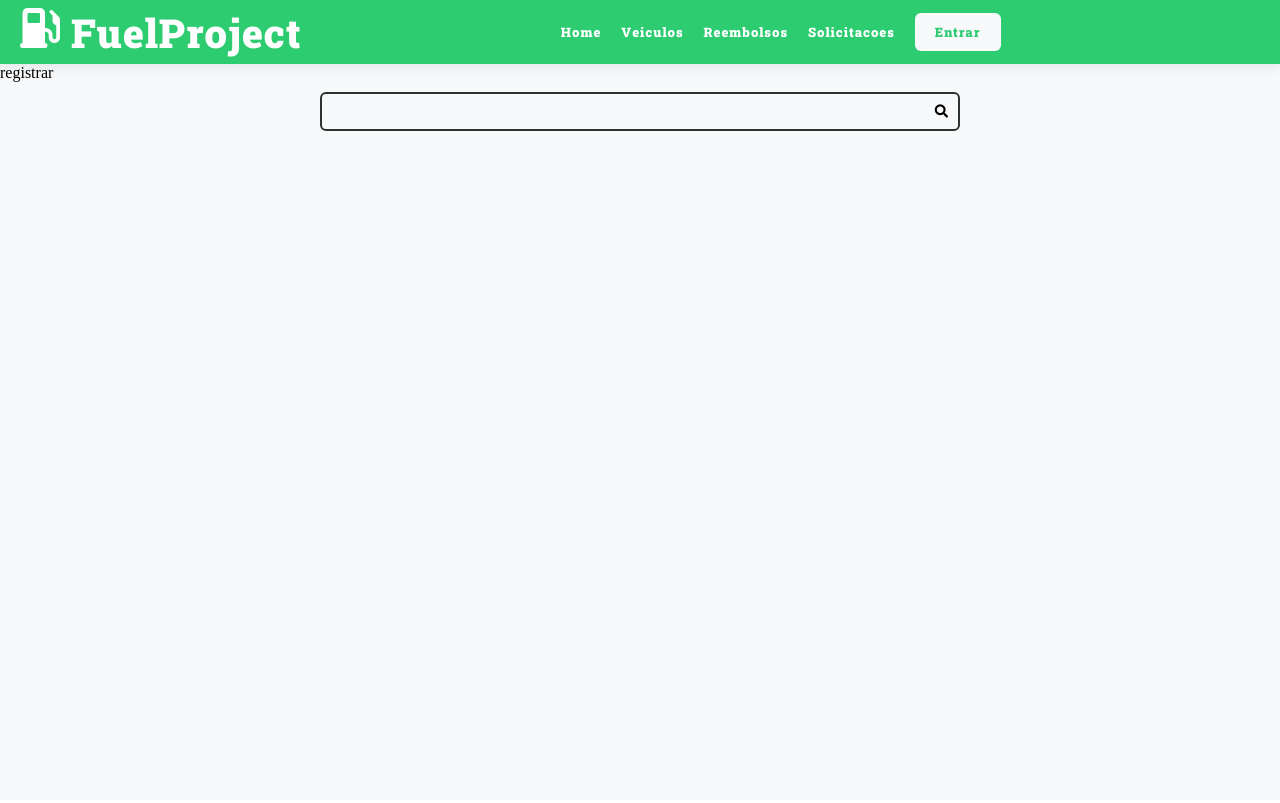
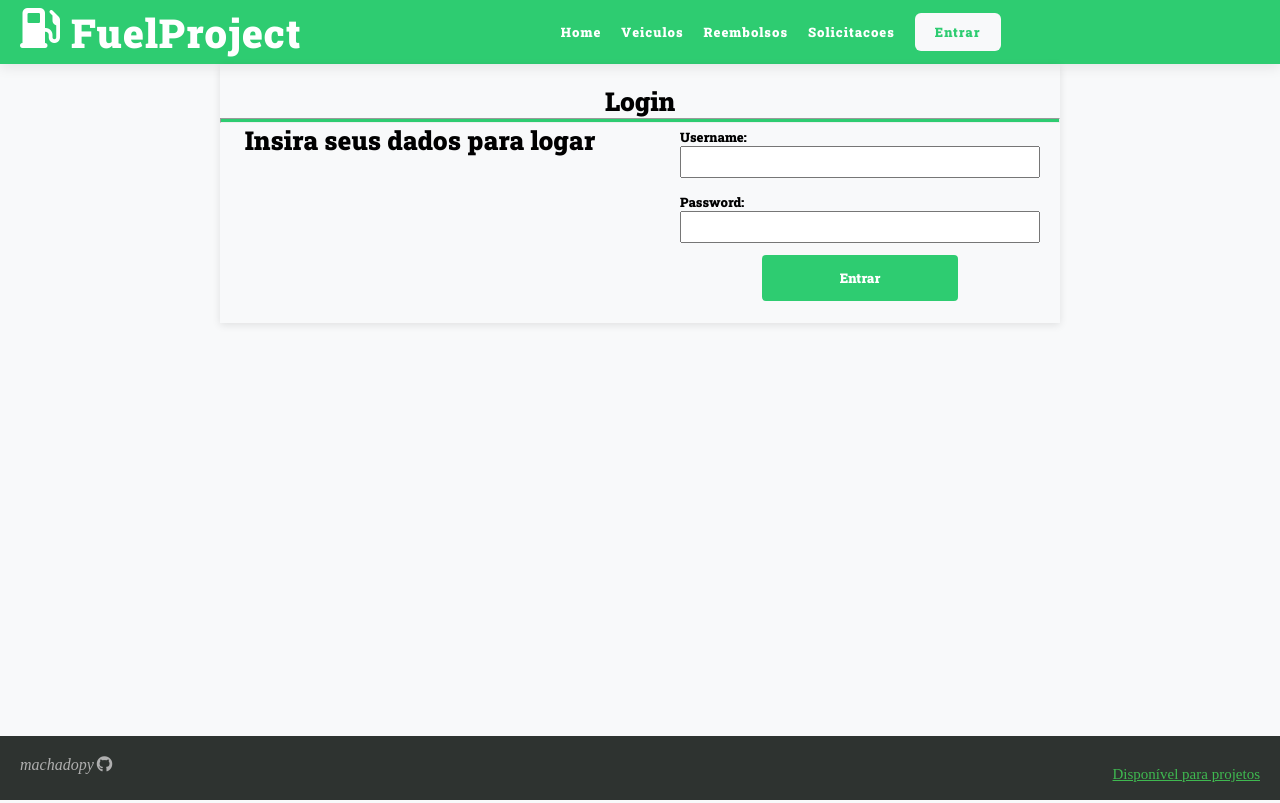
Before and after one commit to machadopy/fuelproject, a Django app: page /user_login/ in a window 1280 px wide. Before the commit the page ends 131 px from the top, so only its background shows below. Run offline with Django 5.2, Linux system fonts and the light colour scheme; some libraries are stand-ins or nearby versions.

Commit message:
feat: implement user registration and login functionality with email validation

```diff
--- /dev/null
+++ b/usuarios/forms/__init__.py
@@ -0,0 +1,3 @@
+# flake8: noqa
+from .login_form import LoginForm
+from .register_form import RegisterForm
--- /dev/null
+++ b/usuarios/forms/login_form.py
@@ -0,0 +1,7 @@
+from django import forms
+
+class LoginForm(forms.Form):
+    username = forms.CharField()
+    password = forms.CharField(
+        widget=forms.PasswordInput
+        )
--- a/usuarios/templates/usuarios/register.html
+++ b/usuarios/templates/usuarios/register.html
@@ -12,7 +12,7 @@
             <h1>Insira seus dados para cadastrar</h1>
         </div>
         {{ form.non_field_errors }}
-        <form action="{% url 'usuarios:create' %}" method="POST" class="register-form">
+        <form action="{% url 'usuarios:register_create' %}" method="POST" class="register-form">
             {% csrf_token %}
             {% for field in form %}
                 <div class="form-group">
--- a/usuarios/templates/usuarios/user_login.html
+++ b/usuarios/templates/usuarios/user_login.html
@@ -1,19 +1,40 @@
-{% extends 'base.html' %}
-<title>{% block title %}Login{% endblock title %}</title>
+{% extends "base.html" %}
 
+
+{% block title %}Login{% endblock %}
 {% block main %}
-<div class="registrar-link"><a href="{% url 'usuarios:register' %}">registrar</a></div>
-{% include 'partials/_searchbar.html' %}
-{% include 'partials/_forreembolsos.html' %}
-{% include 'partials/_container_linkreembolsos.html' %}
+<div class="main-content-container">
+    <h1>Login</h1>
+    {% if request.user.is_authenticated %}
+    <p>
+        Voces esta logado como: "{{request.user.username}}".
+    </p>
+    {% endif %}
+    <hr class="divisoria">
 
-</body>
+    <div class="main-inside-container">
+        <div class="side-text">
+            <h1>Insira seus dados para logar</h1>
+        </div>
+        {{ form.non_field_errors }}
+        <form action="{% url 'usuarios:login_create' %}" method="POST" class="register-form">
+            {% csrf_token %}
+            {% for field in form %}
+                <div class="form-group">
+                    <label class="label" for="{{field.id_for_label}}">{{field.label}}:</label>
+                    {{field}}
 
-<br><br><br><br><br>
-Motorista
-Veiculo
-Solicitacoes
+                    {% if field.help_text %}
+                        <p class="help-text">{{field.help_text}}</p>
+                    {% endif %}
+                    <div class="fielderror">{{field.errors}}</div>
+                </div>
+            {% endfor %}
 
+            <div class="form-group">
+                <button type="submit">Entrar</button>
+            </div>
+        </form>
+    </div>
+</div>
 {% endblock %}
-
-</html>
--- a/usuarios/urls.py
+++ b/usuarios/urls.py
@@ -6,8 +6,9 @@
 urlpatterns = [
     path('', views.usuarios, name='user_page'),
     path('register/', views.register_view, name='register'),
-    path('create/', views.register_created, name='create'),
-    path('user_login/', views.userlogin, name='user_login'),
+    path('create/', views.register_create, name='register_create'),
+    path('user_login/', views.user_login, name='user_login'),
+    path('login_create/', views.login_create, name='login_create'),
     path('disparar/', views.disparar_mensagem, name='disparar_mensagem'),
 
 ]
--- a/usuarios/views.py
+++ b/usuarios/views.py
@@ -1,17 +1,25 @@
 from django.http import Http404
 from django.shortcuts import redirect, render
+from django.urls import reverse
 from fuelrequests.models import Fuelrequests
 from fuelrequests.forms import FuelReqForms
 from .models import Usuario
 from django.core.paginator import Paginator
 from django.contrib import messages
-from .forms import RegisterForm
+from .forms import RegisterForm, LoginForm
+from django.contrib.auth import authenticate, login, logout
+from django.contrib.auth.decorators import login_required
 
 # Create your views here.
 def usuarios(request):
 
-        page_solicitacoes = Fuelrequests.objects.all().order_by('-data_solicitacao')[:9]
-        return render(request, 'usuarios/index.html', {'page_solicitacoes':page_solicitacoes})
+        if request.user.is_superuser:
+                solicitacoes = Fuelrequests.objects.all().order_by('-data_solicitacao')[:9]
+        else:
+                solicitacoes = Fuelrequests.objects.filter(usuario=request.user)[:9]
+
+
+        return render(request, 'usuarios/index.html', {'page_solicitacoes':solicitacoes})
 
 
 def register_view(request):
@@ -31,7 +39,7 @@
         return render(request, 'usuarios/register.html', context)
 
 
-def register_created(request):
+def register_create(request):
         if not request.POST:
                 raise Http404
 
@@ -48,7 +56,7 @@
                 'form': form,
                 }
 
-                messages.success(request, "Usuário cadastrado com sucesso!Faça login para continuar.")
+                messages.success(request, "Usuário cadastrado com sucesso! Faça login para continuar.")
                 return redirect('usuarios:user_login')
         else:
                 request.session['register_form_data'] = POST
@@ -58,5 +66,41 @@
 
     return redirect(request, 'usuarios:user_page')
 
-def userlogin(request):
-        return render(request, 'usuarios/user_login.html')
+
+def user_login(request):
+        form = LoginForm()
+        return render(request, 'usuarios/user_login.html', {
+                'form': form,
+                'form_action': reverse('usuarios:login_create')
+        })
+
+
+def login_create(request):
+        if not request.POST:
+                raise Http404
+
+        form = LoginForm(request.POST)
+        login_url = reverse('usuarios:user_login')
+
+
+        if form.is_valid():
+                authenticated_user = authenticate(
+                        username = form.cleaned_data.get('username',''),
+                        password = form.cleaned_data.get('password', ''),
+                        )
+
+                if authenticated_user is not None:
+                        messages.success(request, 'Login Realizado')
+                        login(request, authenticated_user)
+                else:
+                        messages.error(request, 'Credenciais Inválidas')
+        else:
+                messages.error(request, 'Erro ao validar campos')
+
+        return redirect(login_url)
+
+
+@login_required
+def logout_views(request):
+        logout(request)
+        return redirect(reverse('usuarios:login'))
--- a/utils/faker.py
+++ b/utils/faker.py
@@ -42,7 +42,7 @@
 
         usuario = User.objects.create_user(
             username=username,
-            email=fake.email(),
+            email=fake.unique.email(),
             first_name=nome.split()[0],
             last_name=' '.join(nome.split()[1:]) if len(nome.split()) > 1 else ''
         )
```
Also changed, not shown: tests/test_reembolsos_views.py (+2 -0 lines), tests/test_usuarios_views.py (+2 -0 lines), usuarios/forms.old.py (added, +59 -0 lines), usuarios/forms/register_form.py (renamed from usuarios/forms.py, +3 -18 lines), usuarios/models.py (+16 -0 lines), usuarios/templates/usuarios/user_login.old.html (added, +19 -0 lines), usuarios/tests/test_user_register_form.py (+22 -1 lines), utils/djangoforms.py (added, +18 -0 lines), usuarios/migrations/0002_alter_usuario_email_alter_usuario_setor.py (added).
